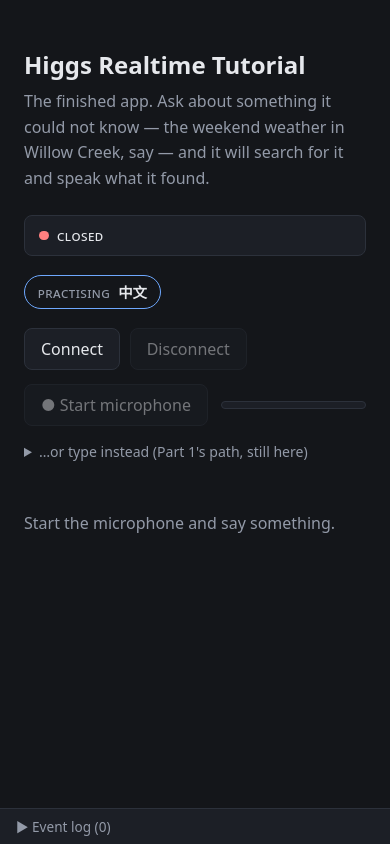
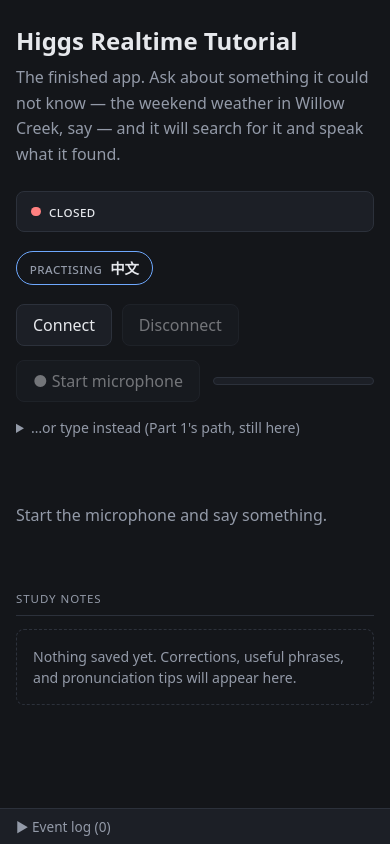
Before and after one commit to stanley-cao/boson-ai-hackathon, a React (Vite) app: page / in a window 390 px wide. Built offline with nearby package versions, Linux system fonts and the light colour scheme.

Commit message:
Add responsive study panel

```diff
--- a/src/App.tsx
+++ b/src/App.tsx
@@ -15,6 +15,7 @@ import { DebugDrawer } from "./ui/DebugDrawer";
 import { MicButton } from "./ui/MicButton";
 import { PracticeBadge } from "./ui/PracticeBadge";
 import { StatusBar } from "./ui/StatusBar";
+import { StudyPanel } from "./ui/StudyPanel";
 import { TranscriptPanel } from "./ui/TranscriptPanel";
 
 /** Ask our own server for a fresh ephemeral key. One per connection. */
@@ -133,7 +134,10 @@ export default function App() {
         </div>
       </details>
 
-      <TranscriptPanel state={transcript} />
+      <div className="workspace">
+        <TranscriptPanel state={transcript} />
+        <StudyPanel state={transcript} />
+      </div>
 
       <DebugDrawer entries={log} />
     </main>
--- a/src/index.css
+++ b/src/index.css
@@ -8,6 +8,9 @@
   --error: #ff8080;
   --ok: #7ddba1;
   --warn: #f0c674;
+  --correction: #f28b82;
+  --phrase: #81c995;
+  --pronunciation: #c58af9;
 
   color-scheme: dark;
   font-family: system-ui, -apple-system, "Segoe UI", sans-serif;
@@ -25,7 +28,7 @@ body {
 }
 
 .app {
-  max-width: 46rem;
+  max-width: 76rem;
   margin: 0 auto;
   padding: 3rem 1.5rem 6rem;
 }
@@ -207,6 +210,13 @@ code {
 
 /* --- transcript --- */
 
+.workspace {
+  display: grid;
+  grid-template-columns: minmax(0, 1.25fr) minmax(18rem, 0.75fr);
+  gap: 1.5rem;
+  align-items: start;
+}
+
 .empty {
   color: var(--muted);
   padding: 1.5rem 0;
@@ -339,6 +349,156 @@ code {
   }
 }
 
+/* --- study panel --- */
+
+.study-panel {
+  margin-top: 1.2rem;
+  min-width: 0;
+}
+
+.study-head {
+  min-height: 1.55rem;
+  display: flex;
+  justify-content: space-between;
+  align-items: baseline;
+  border-bottom: 1px solid var(--border);
+  padding-bottom: 0.4rem;
+}
+
+.study-head h2,
+.study-group h3 {
+  margin: 0;
+  font-size: 0.72rem;
+  font-weight: 500;
+  text-transform: uppercase;
+  letter-spacing: 0.08em;
+  color: var(--muted);
+}
+
+.study-head > span,
+.study-group h3 span {
+  font-variant-numeric: tabular-nums;
+  color: var(--text);
+}
+
+.study-empty {
+  margin: 0.8rem 0 0;
+  padding: 1rem;
+  border: 1px dashed var(--border);
+  border-radius: 0.5rem;
+  color: var(--muted);
+  font-size: 0.88rem;
+  line-height: 1.5;
+}
+
+.study-group {
+  margin-top: 1rem;
+}
+
+.study-group h3 {
+  display: flex;
+  justify-content: space-between;
+  margin-bottom: 0.45rem;
+}
+
+.study-cards {
+  display: flex;
+  flex-direction: column;
+  gap: 0.55rem;
+}
+
+.study-card {
+  padding: 0.8rem 0.9rem;
+  border: 1px solid var(--border);
+  border-left-width: 3px;
+  border-radius: 0.5rem;
+  background: var(--panel);
+  overflow-wrap: anywhere;
+}
+
+.study-card--correction {
+  border-left-color: var(--correction);
+}
+
+.study-card--phrase {
+  border-left-color: var(--phrase);
+}
+
+.study-card--pronunciation {
+  border-left-color: var(--pronunciation);
+}
+
+.study-card-meta {
+  display: flex;
+  justify-content: space-between;
+  margin-bottom: 0.5rem;
+  color: var(--muted);
+  font-size: 0.66rem;
+  text-transform: uppercase;
+  letter-spacing: 0.08em;
+}
+
+.study-card p {
+  margin: 0.55rem 0 0;
+  color: var(--muted);
+  font-size: 0.86rem;
+  line-height: 1.5;
+}
+
+.study-target {
+  display: block;
+  font-size: 1.12rem;
+  line-height: 1.35;
+}
+
+.romanization {
+  display: block;
+  margin-top: 0.15rem;
+  color: var(--accent);
+  font-size: 0.82rem;
+}
+
+.correction-pair {
+  display: grid;
+  gap: 0.55rem;
+}
+
+.correction-pair > div {
+  min-width: 0;
+}
+
+.study-label {
+  display: block;
+  margin-bottom: 0.1rem;
+  color: var(--muted);
+  font-size: 0.68rem;
+}
+
+.correction-pair del {
+  color: var(--muted);
+  text-decoration-color: var(--correction);
+}
+
+.study-card .study-meaning {
+  color: var(--text);
+}
+
+.study-note {
+  padding-top: 0.5rem;
+  border-top: 1px solid var(--border);
+}
+
+@media (max-width: 44rem) {
+  .app {
+    padding: 1.5rem 1rem 5rem;
+  }
+
+  .workspace {
+    grid-template-columns: minmax(0, 1fr);
+    gap: 0.4rem;
+  }
+}
+
 /* --- debug drawer --- */
 
 .drawer {
--- /dev/null
+++ b/src/ui/StudyPanel.tsx
@@ -0,0 +1,126 @@
+import type { ReactNode } from "react";
+import { studyFromTranscript } from "../state/study";
+import type { TranscriptState } from "../state/transcriptStore";
+import type { Correction, Phrase, PronunciationNote } from "../tools/types";
+
+export interface StudyPanelProps {
+  state: TranscriptState;
+}
+
+export function StudyPanel({ state }: StudyPanelProps) {
+  const study = studyFromTranscript(state);
+  const corrections = [...study.corrections].reverse();
+  const phrases = [...study.phrases].reverse();
+  const pronunciationNotes = [...study.pronunciationNotes].reverse();
+  const hasItems = corrections.length + phrases.length + pronunciationNotes.length > 0;
+
+  return (
+    <aside className="study-panel" aria-labelledby="study-heading">
+      <div className="study-head">
+        <h2 id="study-heading">Study notes</h2>
+        {hasItems && <span>{corrections.length + phrases.length + pronunciationNotes.length}</span>}
+      </div>
+
+      {!hasItems && (
+        <p className="study-empty">
+          Nothing saved yet. Corrections, useful phrases, and pronunciation tips will appear here.
+        </p>
+      )}
+
+      {corrections.length > 0 && (
+        <StudyGroup title="Corrections" count={corrections.length}>
+          {corrections.map((correction, index) => (
+            <CorrectionCard key={`${correction.said}-${correction.correct}-${index}`} item={correction} />
+          ))}
+        </StudyGroup>
+      )}
+
+      {phrases.length > 0 && (
+        <StudyGroup title="Saved phrases" count={phrases.length}>
+          {phrases.map((phrase, index) => (
+            <PhraseCard key={`${phrase.language}-${phrase.phrase}-${index}`} item={phrase} />
+          ))}
+        </StudyGroup>
+      )}
+
+      {pronunciationNotes.length > 0 && (
+        <StudyGroup title="Pronunciation" count={pronunciationNotes.length}>
+          {pronunciationNotes.map((note, index) => (
+            <PronunciationCard key={`${note.target}-${note.issue}-${index}`} item={note} />
+          ))}
+        </StudyGroup>
+      )}
+    </aside>
+  );
+}
+
+function StudyGroup({
+  title,
+  count,
+  children,
+}: {
+  title: string;
+  count: number;
+  children: ReactNode;
+}) {
+  return (
+    <section className="study-group">
+      <h3>
+        {title} <span>{count}</span>
+      </h3>
+      <div className="study-cards">{children}</div>
+    </section>
+  );
+}
+
+function CardMeta({ language, label }: { language: string; label: string }) {
+  return (
+    <div className="study-card-meta">
+      <span>{label}</span>
+      <span>{language.toUpperCase()}</span>
+    </div>
+  );
+}
+
+function CorrectionCard({ item }: { item: Correction }) {
+  return (
+    <article className="study-card study-card--correction">
+      <CardMeta language={item.language} label={item.kind} />
+      <div className="correction-pair">
+        <div>
+          <span className="study-label">You said</span>
+          <del>{item.said}</del>
+        </div>
+        <div>
+          <span className="study-label">Try instead</span>
+          <strong>{item.correct}</strong>
+          {item.romanization && <span className="romanization">{item.romanization}</span>}
+        </div>
+      </div>
+      <p>{item.explanation}</p>
+    </article>
+  );
+}
+
+function PhraseCard({ item }: { item: Phrase }) {
+  return (
+    <article className="study-card study-card--phrase">
+      <CardMeta language={item.language} label="phrase" />
+      <strong className="study-target">{item.phrase}</strong>
+      {item.romanization && <span className="romanization">{item.romanization}</span>}
+      <p className="study-meaning">{item.meaning}</p>
+      {item.note && <p className="study-note">{item.note}</p>}
+    </article>
+  );
+}
+
+function PronunciationCard({ item }: { item: PronunciationNote }) {
+  return (
+    <article className="study-card study-card--pronunciation">
+      <CardMeta language={item.language} label={item.issue} />
+      <strong className="study-target">{item.target}</strong>
+      {item.romanization && <span className="romanization">{item.romanization}</span>}
+      <p>{item.tip}</p>
+    </article>
+  );
+}
```
Also changed, not shown: 2 other files (tests, documents, lock files or other folders).
